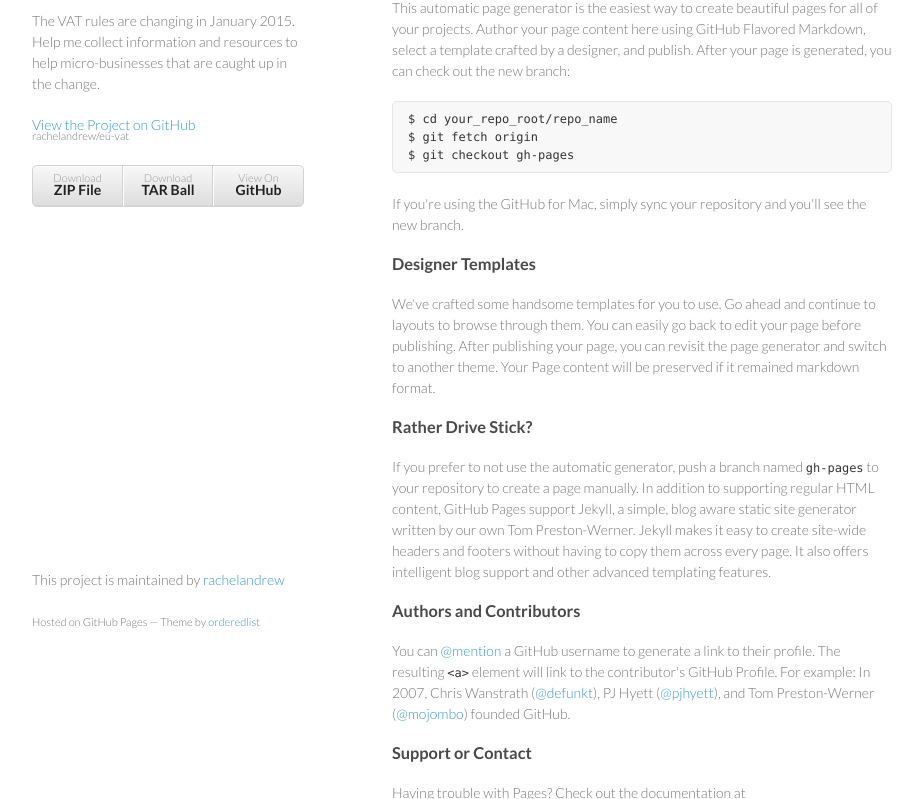
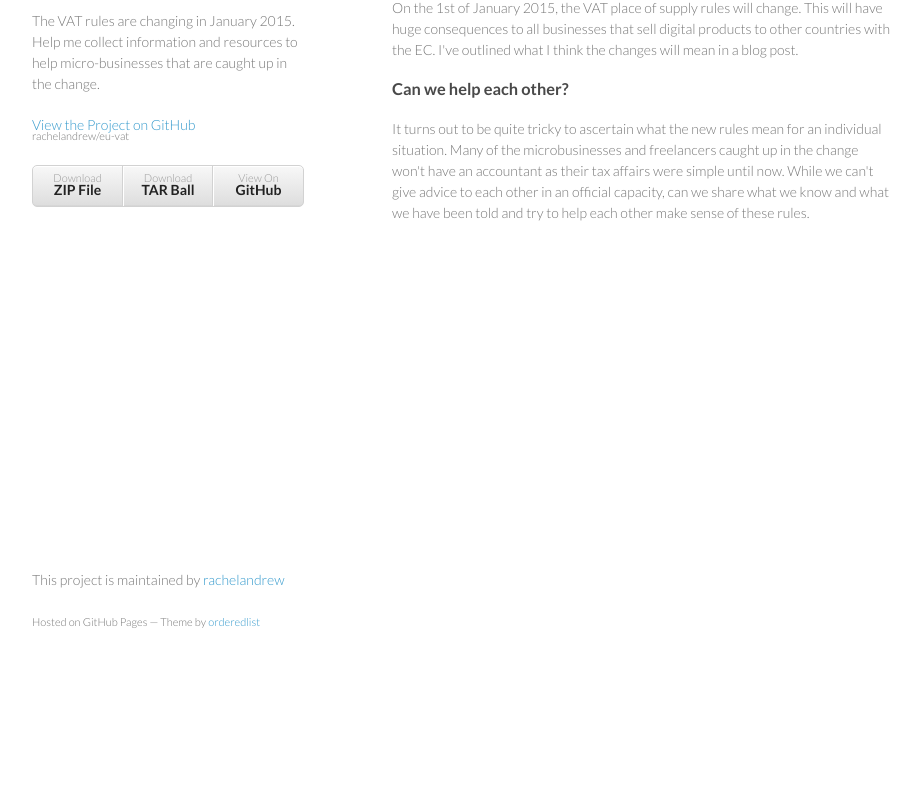
Before and after one commit to rachelandrew/eu-vat, a plain HTML site: page index.html in a window 1280 px wide. Shown: the part 99-898 px from the top of the page, without its empty margins (178-1101 px from the left). After the commit the page ends 800 px from the top, so only its background shows below. Drawn offline with Linux system fonts and the light colour scheme.

```diff
--- a/index.html
+++ b/index.html
@@ -29,36 +29,14 @@
       </header>
       <section>
         <h3>
-<a name="welcome-to-github-pages" class="anchor" href="#welcome-to-github-pages"><span class="octicon octicon-link"></span></a>Welcome to GitHub Pages.</h3>
+<a name="making-sense-of-the-new-vat-rules" class="anchor" href="#making-sense-of-the-new-vat-rules"><span class="octicon octicon-link"></span></a>Making Sense of the new VAT Rules.</h3>
 
-<p>This automatic page generator is the easiest way to create beautiful pages for all of your projects. Author your page content here using GitHub Flavored Markdown, select a template crafted by a designer, and publish. After your page is generated, you can check out the new branch:</p>
-
-<pre><code>$ cd your_repo_root/repo_name
-$ git fetch origin
-$ git checkout gh-pages
-</code></pre>
-
-<p>If you're using the GitHub for Mac, simply sync your repository and you'll see the new branch.</p>
+<p>On the 1st of January 2015, the VAT place of supply rules will change. This will have huge consequences to all businesses that sell digital products to other countries with the EC. I've outlined what I think the changes will mean in a blog post.</p>
 
 <h3>
-<a name="designer-templates" class="anchor" href="#designer-templates"><span class="octicon octicon-link"></span></a>Designer Templates</h3>
+<a name="can-we-help-each-other" class="anchor" href="#can-we-help-each-other"><span class="octicon octicon-link"></span></a>Can we help each other?</h3>
 
-<p>We've crafted some handsome templates for you to use. Go ahead and continue to layouts to browse through them. You can easily go back to edit your page before publishing. After publishing your page, you can revisit the page generator and switch to another theme. Your Page content will be preserved if it remained markdown format.</p>
-
-<h3>
-<a name="rather-drive-stick" class="anchor" href="#rather-drive-stick"><span class="octicon octicon-link"></span></a>Rather Drive Stick?</h3>
-
-<p>If you prefer to not use the automatic generator, push a branch named <code>gh-pages</code> to your repository to create a page manually. In addition to supporting regular HTML content, GitHub Pages support Jekyll, a simple, blog aware static site generator written by our own Tom Preston-Werner. Jekyll makes it easy to create site-wide headers and footers without having to copy them across every page. It also offers intelligent blog support and other advanced templating features.</p>
-
-<h3>
-<a name="authors-and-contributors" class="anchor" href="#authors-and-contributors"><span class="octicon octicon-link"></span></a>Authors and Contributors</h3>
-
-<p>You can <a href="https://github.com/blog/821" class="user-mention">@mention</a> a GitHub username to generate a link to their profile. The resulting <code>&lt;a&gt;</code> element will link to the contributor's GitHub Profile. For example: In 2007, Chris Wanstrath (<a href="https://github.com/defunkt" class="user-mention">@defunkt</a>), PJ Hyett (<a href="https://github.com/pjhyett" class="user-mention">@pjhyett</a>), and Tom Preston-Werner (<a href="https://github.com/mojombo" class="user-mention">@mojombo</a>) founded GitHub.</p>
-
-<h3>
-<a name="support-or-contact" class="anchor" href="#support-or-contact"><span class="octicon octicon-link"></span></a>Support or Contact</h3>
-
-<p>Having trouble with Pages? Check out the documentation at <a href="http://help.github.com/pages">http://help.github.com/pages</a> or contact <a href="mailto:support@github.com">support@github.com</a> and we’ll help you sort it out.</p>
+<p>It turns out to be quite tricky to ascertain what the new rules mean for an individual situation. Many of the microbusinesses and freelancers caught up in the change won't have an accountant as their tax affairs were simple until now. While we can't give advice to each other in an official capacity, can we share what we know and what we have been told and try to help each other make sense of these rules.</p>
       </section>
       <footer>
         <p>This project is maintained by <a href="https://github.com/rachelandrew">rachelandrew</a></p>
```
Also changed, not shown: params.json (+1 -1 lines).
